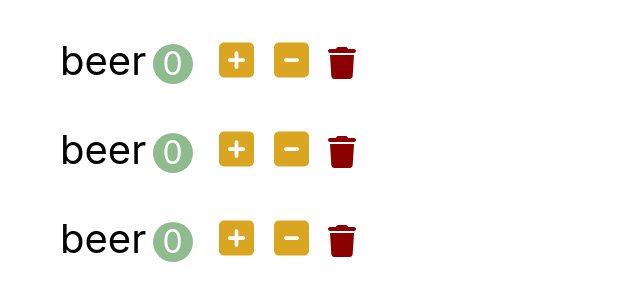
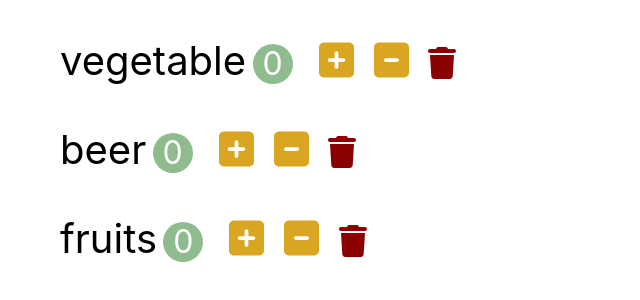
Before and after one commit to youmeSon/fridge-check, a React (Create React App) app: page / in a window 1280 px wide. Shown: the top 300 px of the page, without its empty margins (0-640 px from the left). Built offline with nearby package versions, Linux system fonts and the light colour scheme.

Commit message:
connect to frideItem components

```diff
--- a/src/components/fridgeItem.jsx
+++ b/src/components/fridgeItem.jsx
@@ -1,10 +1,6 @@
 import React, { Component } from 'react';
 
 class FridgeItem extends Component {
-    state = {
-        count: 0,
-    }
-
     handleIncrement = () => {
         this.setState({count: this.state.count + 1});
     }
@@ -16,10 +12,11 @@ class FridgeItem extends Component {
 
 
     render() {
+        const {name, count} = this.props.item;
         return (
         <li className='item'>
-            <span className="item-name">beer</span>
-            <span className="item-count">{this.state.count}</span>
+            <span className="item-name">{name}</span>
+            <span className="item-count">{count}</span>
             <button className='item-button item-increase' onClick={this.handleIncrement}>
                 <i className="fas fa-plus-square"></i>
             </button>
--- a/src/components/fridgeItems.jsx
+++ b/src/components/fridgeItems.jsx
@@ -4,16 +4,16 @@ import FridgeItem from './fridgeItem';
 class FridgeItems extends Component {
     state = {
         fridgeItems: [
-            { name: 'beer', count: 0},
-            { name: 'vegetable', count: 0},
-            { name: 'fruits', count: 0},
+            { id:1, name: 'vegetable', count: 0},
+            { id:2, name: 'beer', count: 0},
+            { id:3, name: 'fruits', count: 0},
         ]
     }
     render() {
         return (
         <ul>
             {this.state.fridgeItems.map(item => (
-                    < FridgeItem />
+                    <FridgeItem key={item.id} item={item}/>
             ))
             }
         </ul>
```
